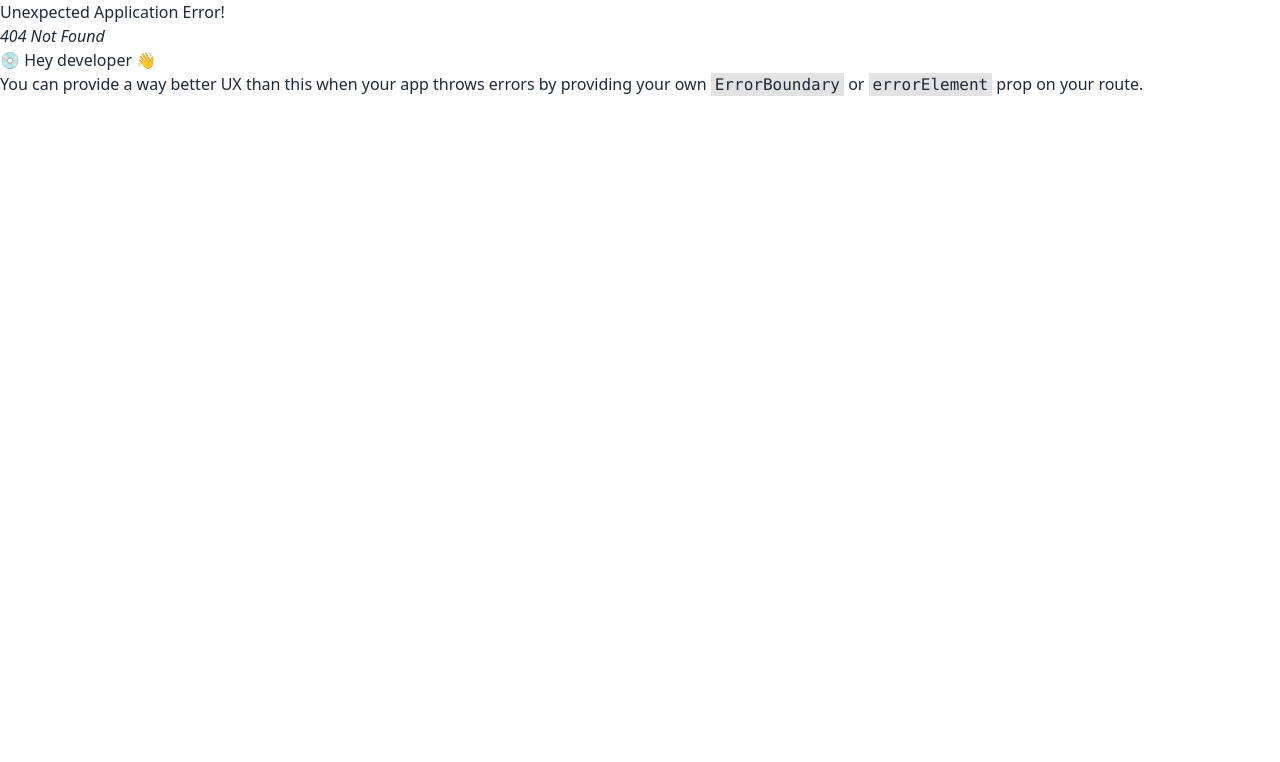
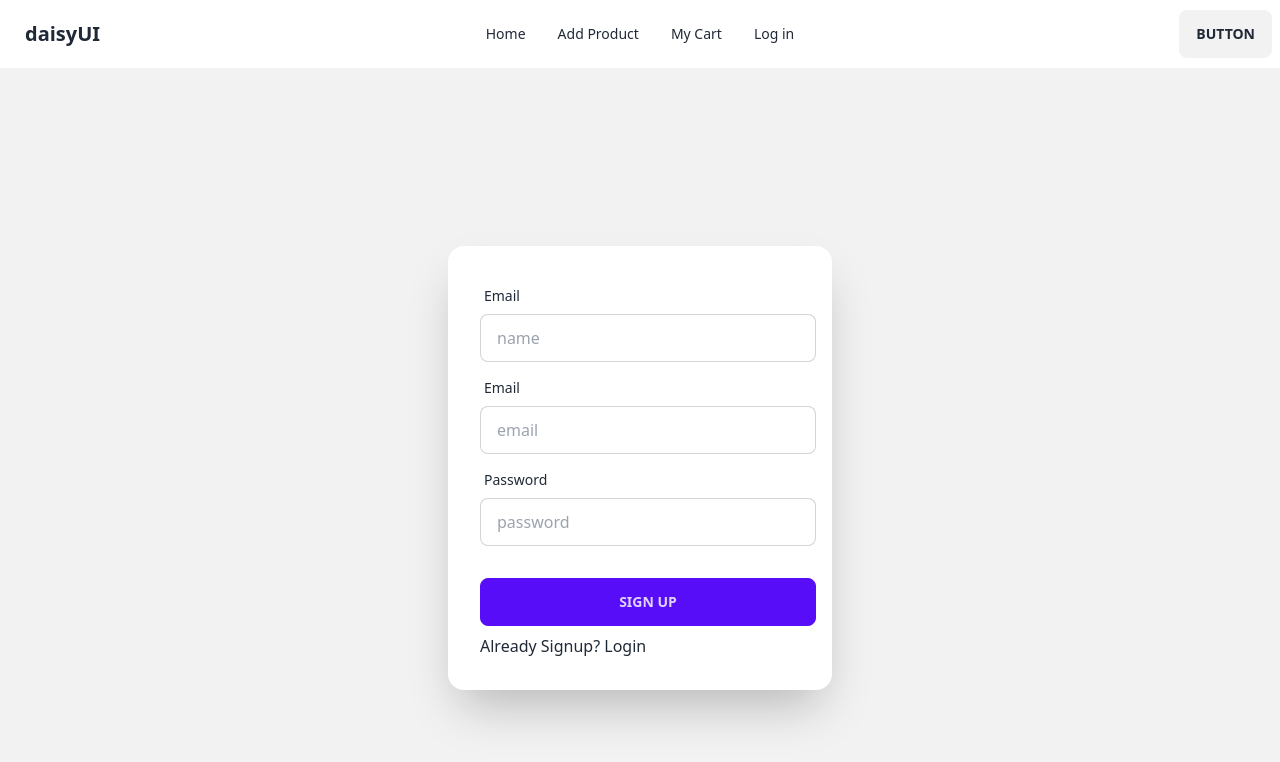
Before and after one commit to Tanvir-art/techno-Front, a React (Vite) app: page /signup in a window 1280 px wide. Before the commit this address had no page. Shown: the top 762 px of the page. Built offline with nearby package versions, Linux system fonts and the light colour scheme.

Commit message:
create login & signup

```diff
--- /dev/null
+++ b/src/Component/Pages/Login/Login.jsx
@@ -0,0 +1,39 @@
+import React from 'react'
+import { Link } from 'react-router-dom'
+
+const Login = () => {
+  return (
+    <div>
+
+      <div className="hero min-h-screen bg-base-200">
+  <div className="hero-content">
+    <div className="card flex-shrink-0 w-full max-w-sm shadow-2xl bg-base-100">
+      <form className="card-body w-[400px]">
+        <div className="form-control">
+          <label className="label">
+            <span className="label-text">Email</span>
+          </label>
+          <input type="email" placeholder="email" className="input input-bordered" required />
+        </div>
+        <div className="form-control">
+          <label className="label">
+            <span className="label-text">Password</span>
+          </label>
+          <input type="password" placeholder="password" className="input input-bordered" required />
+
+        </div>
+        <div className="form-control mt-6">
+          <button className="btn btn-primary">Login</button>
+        </div>
+
+        <p>Already Login? <Link to='/signup'> Sign up</Link></p>
+      </form>
+    </div>
+  </div>
+</div>
+
+    </div>
+  )
+}
+
+export default Login
--- /dev/null
+++ b/src/Component/Pages/Signup/Signup.jsx
@@ -0,0 +1,47 @@
+import React from 'react'
+import { Link } from 'react-router-dom'
+
+const Signup = () => {
+  return (
+    <div>
+
+      <div className="hero min-h-screen bg-base-200">
+  <div className="hero-content">
+    <div className="card flex-shrink-0 w-full max-w-sm shadow-2xl bg-base-100">
+      <form className="card-body w-[400px]">
+
+      <div className="form-control">
+          <label className="label">
+            <span className="label-text">Email</span>
+          </label>
+          <input type="text" placeholder="name"  name='nam' className="input input-bordered" required />
+        </div>
+
+        <div className="form-control">
+          <label className="label">
+            <span className="label-text">Email</span>
+          </label>
+          <input type="email" placeholder="email" name='email' className="input input-bordered" required />
+        </div>
+        <div className="form-control">
+          <label className="label">
+            <span className="label-text">Password</span>
+          </label>
+          <input type="password" placeholder="password" name='pass' className="input input-bordered" required />
+
+        </div>
+        <div className="form-control mt-6">
+          <button className="btn btn-primary">Sign Up</button>
+        </div>
+
+        <p>Already Signup? <Link to='/login'>Login</Link></p>
+      </form>
+    </div>
+  </div>
+</div>
+
+    </div>
+  )
+}
+
+export default Signup
```
Also changed, not shown: src/main.jsx (+10 -0 lines).
